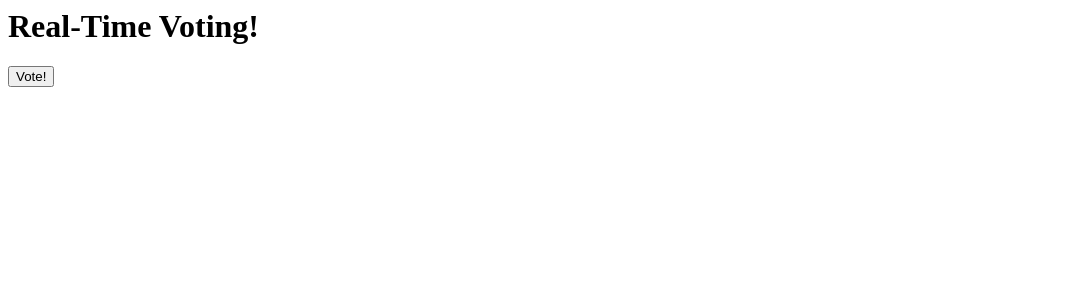
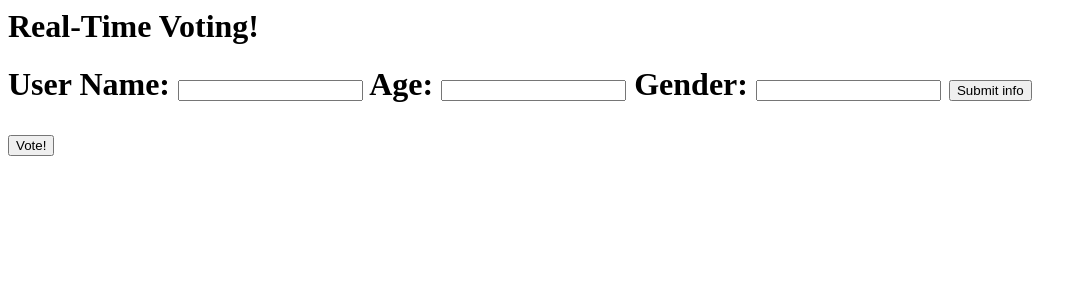
Before and after one commit to gabrovski/real_time_voting, a Django app: template templates/event.html in a window 1280 px wide. Shown: the top 300 px of the page, without its empty margins (0-1087 px from the left). Run offline with Django 3.2, Linux system fonts and the light colour scheme; the template is opened without the code that fills it: most values are stand-ins (such as "Sample title", 1, 10 or a date in 2020).

Commit message:
The current version gets an error after you input user data and click submit info. the error says that there is no such column mainapp_vote.event_id. the error occurs at line 10 in voting_success.html. Before the error occured I added ForeignKey pointing to Event in Vote and ran syncdb

```diff
--- a/templates/event.html
+++ b/templates/event.html
@@ -6,8 +6,23 @@
 {% endif %}
 
 <fieldset style="border: none; padding: 0; margin: 0">
-    <form action="/process_vote_do" method="post">
-        <input type="hidden" name="weight" value="1">
-        <input type="submit" value="Vote!">
+    <form action="/process_user_do" method="post">
+        <label>User Name: </label>
+        <input type="text" id="name" name="name" />
+	<label>Age: </label>
+	<input type="text" id="age" name="age" />
+	<label>Gender: </label>
+	<input type="text" id="gender" name="gender" />
+	<input type="hidden" name="event__pk" value="{{event.pk}}"/>
+        <input type="submit" value="Submit info" />
     </form>
 </fieldset>
+
+
+<fieldset style="border: none; padding: 0; margin: 0">
+    <form action="/process_vote_do" method="post">
+        <input type="hidden" name="weight" value="1" />
+        <input type="hidden" name="event__pk" value="{{event.pk}}"/>
+        <input type="submit" value="Vote!" />
+    </form>
+</fieldset>
--- a/urls.py
+++ b/urls.py
@@ -12,6 +12,7 @@ urlpatterns = patterns('',
     # form handlers
     # let's end the url for all form handlers (which take data from post) with "_do"
     (r'^process_vote_do$', 'real_time_voting.mainapp.views.process_vote_do'),
+    (r'^process_user_do$', 'real_time_voting.mainapp.views.process_user_do'),
     (r'^create_event_do$', 'real_time_voting.mainapp.views.create_event_do'),
     (r'^event/(?P<event_id>\d+)$', 'real_time_voting.mainapp.views.event'),
     # to enable django's built-in admin thing:
```
Also changed, not shown: mainapp/models.py (+10 -6 lines), mainapp/views.py (+11 -0 lines).
